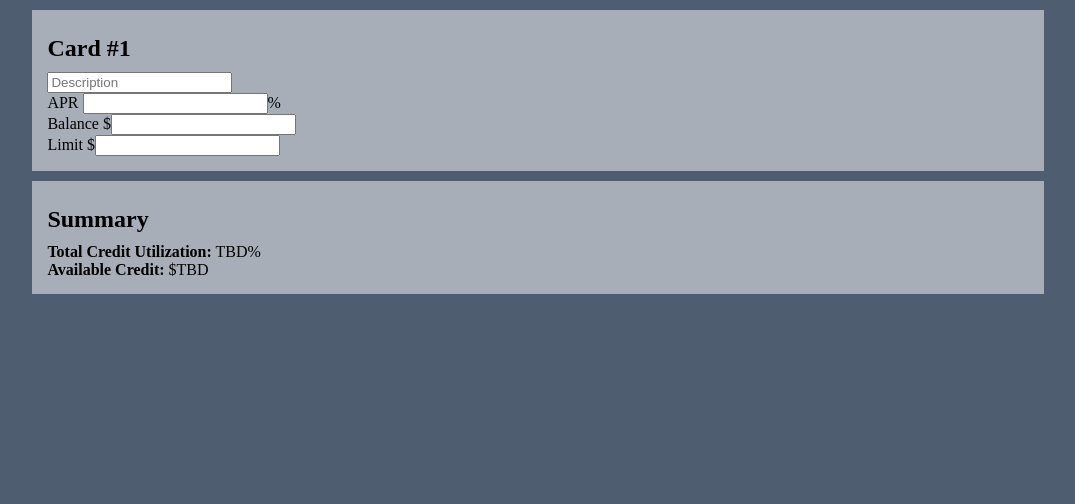
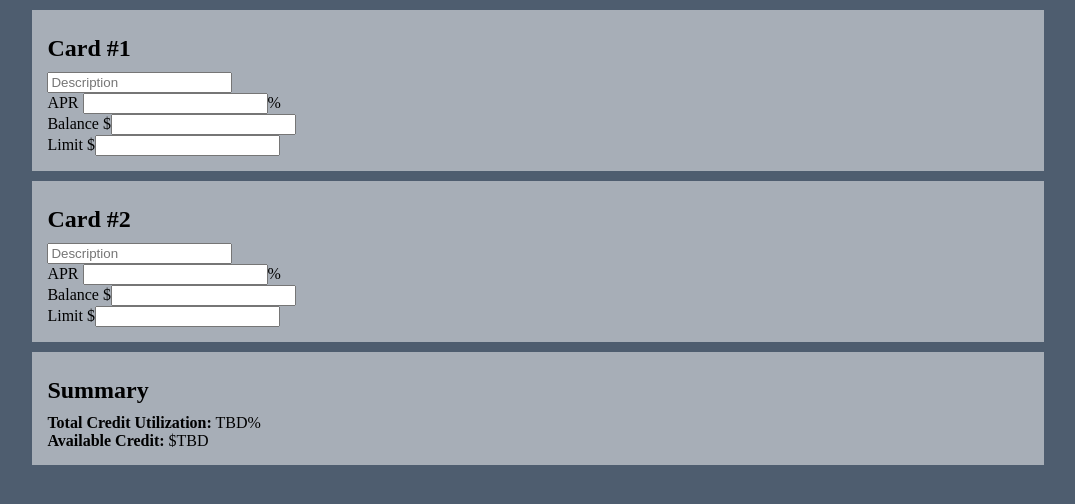
Before and after one commit to banterability/exchequer, a website: page index.html in a window 1280 px wide. Shown: the whole page, without its empty margins (102-1177 px from the left). Drawn offline with nearby package versions, Linux system fonts and the light colour scheme; files that its build step writes are made by us from their sources.

Commit message:
Add markup for a second card

```diff
--- a/index.html
+++ b/index.html
@@ -24,6 +24,26 @@
 
   </section>
 
+  <section class="card">
+    <h1>Card #2</h1>
+    <input type="text" placeholder="Description">
+
+    <br>
+
+    <label for="card_2_apr">APR</label>
+    <input name="card_2_apr" type="number" step="0.1">%
+
+    <br>
+
+    <label for="card_2_balance">Balance</label>
+    $<input name="card_2_balance" type="number">
+    <br>
+
+    <label for="card_2_limit">Limit</label>
+    $<input name="card_2_limit" type="number">
+
+  </section>
+
   <section class="summary">
     <h1>Summary</h1>
 
```
